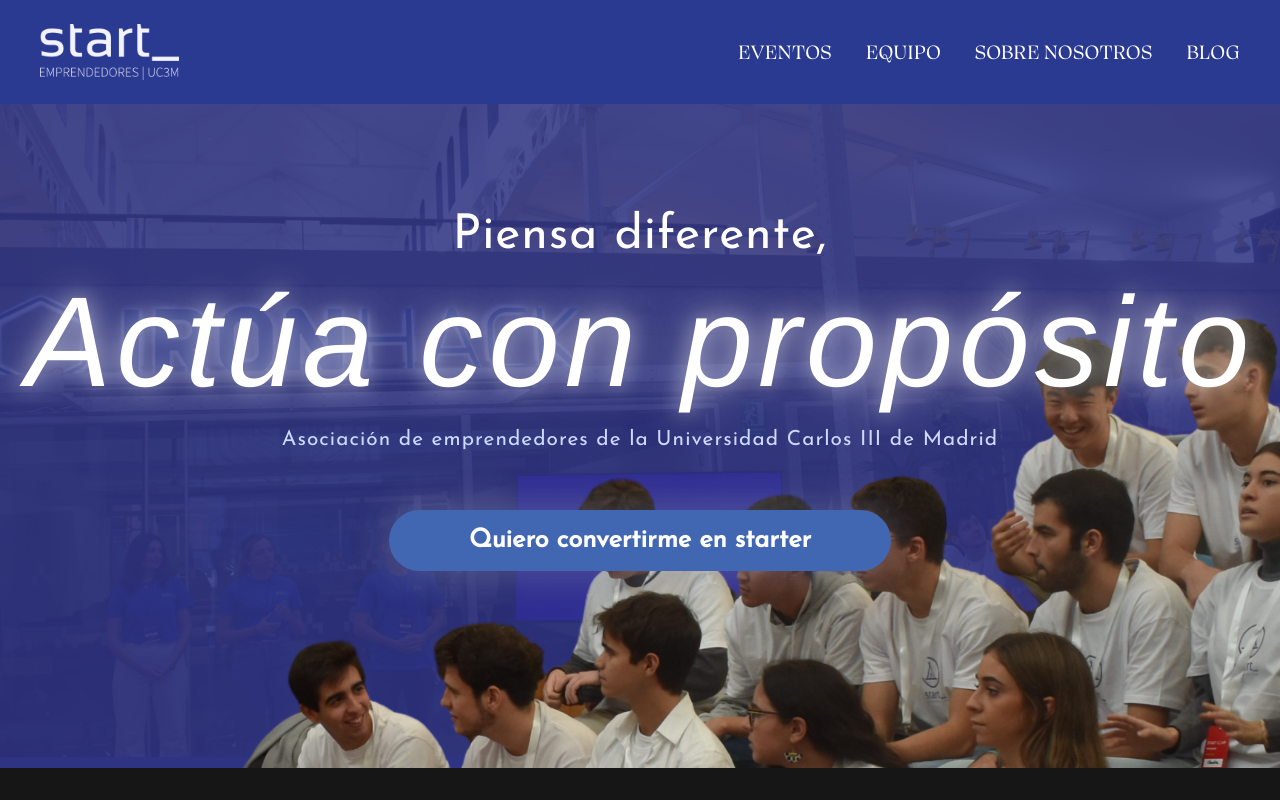
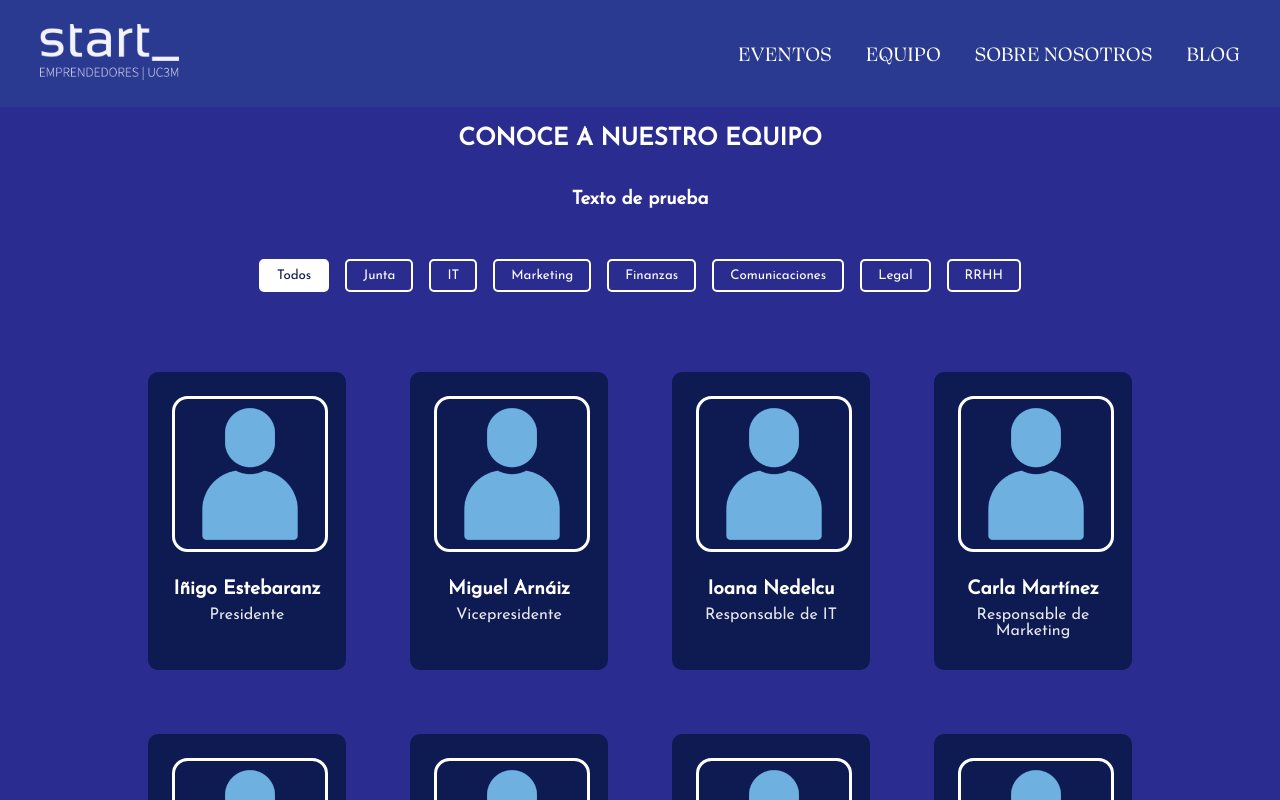
Before and after one commit to startuc3m/start-uc3m, a React (Create React App) app: page /equipo in a window 1280 px wide. Shown: the top 800 px of the page. Built offline with nearby package versions, Linux system fonts and the light colour scheme.

Commit message:
Feature: Added team section and members. Fix: Organized pages & components

```diff
--- a/package.json
+++ b/package.json
@@ -12,6 +12,7 @@
     "postcss": "^8.5.6",
     "react": "^19.1.1",
     "react-dom": "^19.1.1",
+    "react-router-dom": "^7.8.2",
     "react-scripts": "5.0.1",
     "web-vitals": "^2.1.4"
   },
--- a/src/App.js
+++ b/src/App.js
@@ -1,35 +1,15 @@
 // src/App.js
 import React from "react";
-import Navbar from "./components/navbar.js"
-import Hero from "./components/Hero.js";
-import LogosBand from "./components/LogosBand.js";
-import QuoteSection from "./components/Quote.js";
-import StarterSection from "./components/StarterSection.js";
-import DividerOfSections from "./components/DividerOfSections.js";
-import QuienesSomos from "./components/AboutUs.js";
-import Quote2 from "./components/Quote2.js";
-import PodcastEmbed from "./components/Podcast.js";
-import Contact from "./components/Contacto.js"
-import Footer from "./components/Footer.js"
+import { Routes, Route} from "react-router-dom";
+import Home from "./pages/Home.js";
+import Equipo from "./pages/Equipo.js";
 
 function App() {
   return (
-       <div>
-      <Navbar />
-      <Hero />
-      <LogosBand />
-      <QuoteSection />
-      <DividerOfSections />
-      <StarterSection />
-      <DividerOfSections />
-      <Quote2 />
-      <QuienesSomos />
-      <DividerOfSections />
-      <PodcastEmbed />
-      <DividerOfSections />
-      <Contact />
-      <Footer />
-    </div>
+      <Routes>
+        <Route path="/" element={<Home />} />
+        <Route path="/equipo" element={<Equipo />} />
+      </Routes>
   );
 
 }
--- a/src/Components/StarterSection.js
+++ b/src/Components/StarterSection.js
@@ -24,9 +24,11 @@ function StarterSection() {
               la sociedad y con el emprendimiento como forma de generar un impacto
               positivo, que quiere estar al día de lo que hacemos.
             </p>
-            <button className="StarterSection-cta">
-          Quiero convertirme en starter
-        </button>
+            <a href='https://tally.so/r/wz9GQg' target="_blank" rel="noopener noreferrer">
+              <button className="StarterSection-cta">
+                Quiero convertirme en starter
+              </button>
+            </a>
           </div>
         </div>
 
--- a/src/Components/navbar.js
+++ b/src/Components/navbar.js
@@ -1,15 +1,18 @@
 import React from "react";
 import "../styles/Navbar.css";
+import { Link} from "react-router-dom";
 
 function Navbar() {
   return (
     <nav className="navbar">
       <div className="navbar__logo">
-        <img src={require("../assets/logohome.png")} alt="start_ EMPRENDEDORES | UC3M Logo" className="navbar__logo-img" />
+        <Link to="/" className="navbar-logo">
+          <img src={require("../assets/logohome.png")} alt="start_ EMPRENDEDORES | UC3M Logo" className="navbar__logo-img" />
+        </Link>
       </div>
       <ul className="navbar__links">
         <li><a href="">EVENTOS</a></li>
-        <li><a href="#community">EQUIPO</a></li>
+        <li> <Link to="/equipo">EQUIPO</Link> </li>
         <li><a href="#quienes-somos">SOBRE NOSOTROS</a></li>
         <li><a href="#blog">BLOG</a></li>
       </ul>
--- a/src/index.js
+++ b/src/index.js
@@ -1,5 +1,6 @@
 import React from 'react';
 import ReactDOM from 'react-dom/client';
+import { BrowserRouter } from 'react-router-dom';
 import './index.css';
 import App from './App';
 import reportWebVitals from './reportWebVitals';
@@ -7,7 +8,9 @@ import reportWebVitals from './reportWebVitals';
 const root = ReactDOM.createRoot(document.getElementById('root'));
 root.render(
   <React.StrictMode>
-    <App />
+    <BrowserRouter>
+      <App />
+    </BrowserRouter>
   </React.StrictMode>
 );
 
--- /dev/null
+++ b/src/pages/Equipo.js
@@ -0,0 +1,69 @@
+import React, { useState } from "react";
+import Navbar from "../components/navbar";
+import Footer from "../components/Footer";
+import "../styles/Equipo.css";
+import perfil from "../assets/profile-pic.png"
+
+const teamMembers = [
+    {id: 1, nombre: "Iñigo Estebaranz", cargo: "Presidente", departamento: "Junta", foto: perfil, linkedin: "https://www.linkedin.com/in/inigo-estebaranz-rosillo-8a2520295/"},
+    {id: 2, nombre: "Miguel Arnáiz", cargo: "Vicepresidente", departamento: "Junta", foto: perfil, linkedin: "https://www.linkedin.com/in/miguel-arn%C3%A1iz/"},
+    {id: 3, nombre: "Ioana Nedelcu", cargo: "Responsable de IT", departamento: "IT", foto: perfil, linkedin: "https://www.linkedin.com/in/ioananedelcu/"},
+    {id: 4, nombre: "Carla Martínez", cargo: "Responsable de Marketing", departamento: "Marketing", foto: perfil, linkedin: "https://www.linkedin.com/in/carla-mart%C3%ADnez-s%C3%A1nchez-670442293?utm_source=share&utm_campaign=share_via&utm_content=profile&utm_medium=ios_app"},
+    {id: 5, nombre: "Javier Fernández", cargo: "Responsable de financiación", departamento: "Finanzas", foto: perfil, linkedin: "https://www.linkedin.com/in/javierfern%C3%A1ndezmu%C3%B1oz/"},
+    {id: 6, nombre: "Pedro Bueno", cargo: "Responsable de comunicaciones", departamento: "Comunicaciones", foto: perfil, linkedin: "https://www.linkedin.com/in/pedrobuenoruiz/"},
+    {id: 7, nombre: "Marcos Varez", cargo: "Responsable legal", departamento: "Legal", foto: perfil, linkedin: "https://www.linkedin.com/in/marcos-varez-s%C3%A1nchez-518410268/"},
+    {id: 8, nombre: "Sebastián Escobar", cargo: "Responsable de RRHH", departamento: "RRHH", foto: perfil, linkedin: "https://www.linkedin.com/in/sebastian-escobar-v/"}
+];
+
+const MemberCard = ({nombre, cargo, departamento, foto, linkedin}) => {
+    return (
+        <div className="member-card">
+            <a href={linkedin} target="_blank" rel="noopener noreferrer">
+                <img src={foto} alt={nombre} className="member-photo" />
+            </a>
+            <div className="member-info">
+                <h3 className="member-name">{nombre}</h3>
+                <p className="member-position">{cargo}</p>
+                <p className="member-department">{departamento}</p>
+            </div>
+        </div>
+    );
+};
+
+function Equipo() {
+    const [selectedDepartment, setSelectedDepartment] = useState("Todos");
+    const filteredMembers = selectedDepartment === "Todos"
+        ? teamMembers
+        : teamMembers.filter(member => member.departamento === selectedDepartment);
+    const departments = ["Todos", ...new Set(teamMembers.map(member => member.departamento))];
+
+    return (
+        <div>
+            <Navbar />
+            <section className="team-section">
+                <h1>CONOCE A NUESTRO EQUIPO</h1>
+                <h3>Texto de prueba</h3>
+                <div className="filtro-buttons">
+                    {departments.map(department => (
+                        <button key={department} className={`filtro-btn ${selectedDepartment === department ? 'active' : ''}`}
+                            onClick={() => setSelectedDepartment(department)}>{department}</button>
+                    ))}
+                </div>
+                <div className="team-container">
+                    {filteredMembers.map(member => (
+                        <MemberCard
+                            key={member.id}
+                            nombre={member.nombre}
+                            cargo={member.cargo}
+                            foto={member.foto}
+                            linkedin={member.linkedin}
+                        />
+                    ))}
+                </div>
+            </section>
+            <Footer />
+        </div>
+    );
+}
+
+export default Equipo;
--- /dev/null
+++ b/src/pages/Home.js
@@ -0,0 +1,36 @@
+import React from "react";
+import "../index.css";
+import Navbar from "../components/navbar";
+import Hero from "../components/Hero";
+import LogosBand from "../components/LogosBand";
+import QuoteSection from "../components/Quote";
+import StarterSection from "../components/StarterSection.js";
+import DividerOfSections from "../components/DividerOfSections.js";
+import QuienesSomos from "../components/AboutUs.js";
+import Quote2 from "../components/Quote2.js";
+import PodcastEmbed from "../components/Podcast.js";
+import Contact from "../components/Contacto.js"
+import Footer from "../components/Footer.js"
+
+function Home() {
+    return (
+        <div>
+            <Navbar />
+            <Hero />
+            <LogosBand />
+            <QuoteSection />
+            <DividerOfSections />
+            <StarterSection />
+            <DividerOfSections />
+            <Quote2 />
+            <QuienesSomos />
+            <DividerOfSections />
+            <PodcastEmbed />
+            <DividerOfSections />
+            <Contact />
+            <Footer />
+        </div>
+    );
+};
+
+export default Home;
--- /dev/null
+++ b/src/styles/Equipo.css
@@ -0,0 +1,90 @@
+.member-card {
+    background-color: #0E1A52;
+    border-radius: 10px;
+    padding: 1.5rem;
+    text-align: center;
+    transition: transform 0.3s ease, box-shadow 0.3s ease;
+    cursor: pointer;
+    width: 150px;
+    height: 250px;
+    margin: 1rem;
+}
+
+.member-card:hover {
+    transform: translateY(-5px);
+    box-shadow: 0 10px 20px rgba(0, 0, 0, 0.3);
+}
+
+.member-photo {
+    width: auto;
+    height: 150px;
+    border-radius: 10%;
+    object-fit: cover;
+    margin-bottom: 1rem;
+    border: 3px solid #fff;
+}
+
+.member-info {
+    color: #fff;
+}
+
+.member-name {
+    font-size: 1.2rem;
+    margin: 0.5rem 0;
+    font-weight: bold;
+}
+
+.member-position {
+    font-size: 1rem;
+    margin: 0.3rem 0;
+    opacity: 0.9;
+}
+
+.member-department {
+    font-size: 0.9rem;
+    margin: 0.3rem 0;
+    opacity: 0.7;
+}
+
+.team-section {
+    display: flex;
+    flex-direction: column;
+    align-items: center;
+    color: #fff;
+    font-family: 'Josefin Sans Regular', Arial, sans-serif;
+    padding-bottom: 1rem;
+}
+
+.filtro-buttons {
+    display: flex;
+    justify-content: center;
+    gap: 1rem;
+    margin: 2rem 0;
+    flex-wrap: wrap;
+}
+
+.filtro-btn {
+    padding: 0.5rem 1rem;
+    border: 2px solid #fff;
+    background-color: transparent;
+    color: #fff;
+    border-radius: 5px;
+    cursor: pointer;
+    font-family: 'Josefin Sans Regular', Arial, sans-serif;
+    transition: all 0.3s ease;
+}
+
+.filtro-btn.active,
+.filtro-btn:hover {
+    background-color: #fff;
+    color: #0E1A52;
+}
+
+.team-container {
+    display: flex;
+    flex-wrap: wrap;
+    align-items: flex-start;
+    justify-content: center;
+    gap: 2rem;
+    padding: 2rem 5rem;
+}
```
Also changed, not shown: src/assets/profile-pic.png (added), 1 other file (tests, documents, lock files or other folders).
